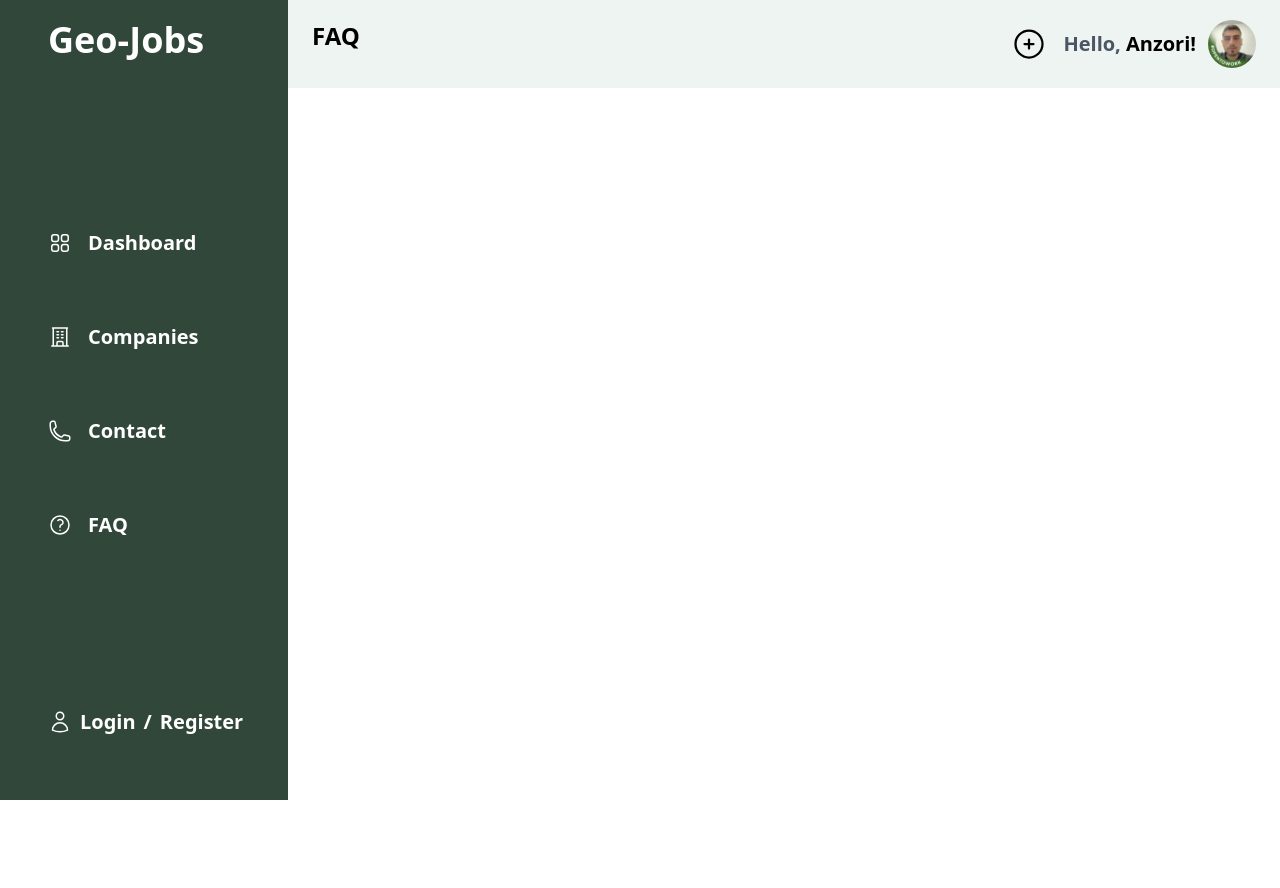
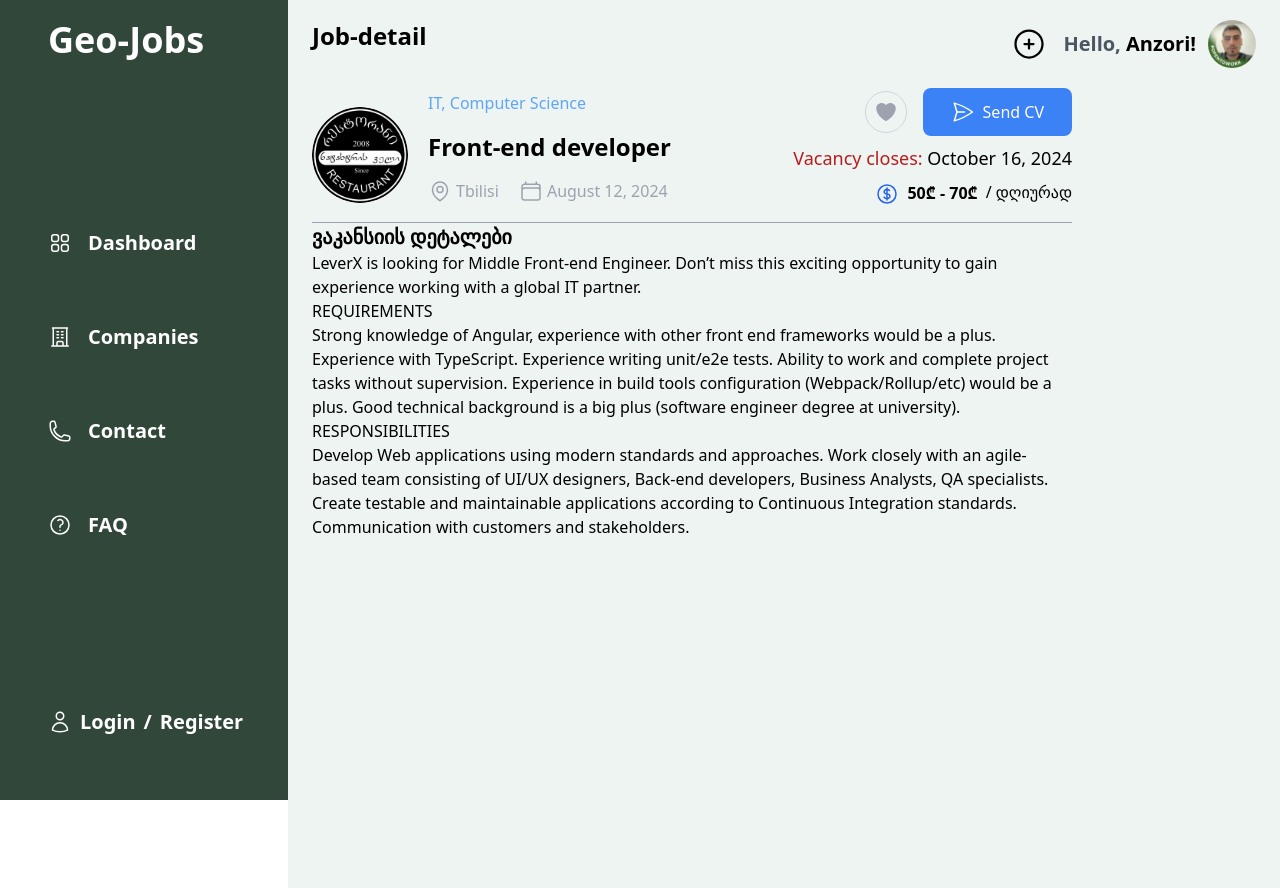
Before and after one commit to Anzori-PR/Geo-Jobs, an Angular app in the folder Project/: page /Job-detail in a window 1280 px wide. Before the commit the page ends 800 px from the top, so only its background shows below. Built offline with nearby package versions, Linux system fonts and the light colour scheme.

Commit message:
some modification

```diff
--- a/Project/src/app/components/dashboard/dashboard.component.html
+++ b/Project/src/app/components/dashboard/dashboard.component.html
@@ -61,7 +61,7 @@
 
                 <div class="flex flex-col gap-3">
                     <h2 class="text-blue-400">IT, Computer Science</h2>
-                    <h1 class="text-black text-2xl font-semibold" routerLink="/Job-detail">Front-end developer</h1>
+                    <h1 class="text-black text-2xl font-semibold cursor-pointer hover:text-blue-400 hover:transition-all" routerLink="/Job-detail">Front-end developer</h1>
                     <p class="flex gap-1 text-gray-400">
                         <svg xmlns="http://www.w3.org/2000/svg" fill="none" viewBox="0 0 24 24" stroke-width="1.5" stroke="currentColor" class="size-6">
                             <path stroke-linecap="round" stroke-linejoin="round" d="M15 10.5a3 3 0 1 1-6 0 3 3 0 0 1 6 0Z" />
--- a/Project/src/app/components/header/header.component.ts
+++ b/Project/src/app/components/header/header.component.ts
@@ -26,10 +26,11 @@ export class HeaderComponent implements OnInit {
           this.destination = 'Companies';
         } else if (this.currentUrl === '/Contact') {
           this.destination = 'Contact';
+        }else if (this.currentUrl === '/Job-detail') {
+          this.destination = 'Job-detail';
         }else {
           this.destination = 'FAQ'
         }
-
       }
     });
   }
--- a/Project/src/app/components/job-detail/job-detail.component.html
+++ b/Project/src/app/components/job-detail/job-detail.component.html
@@ -1 +1,97 @@
-<p>job-detail works!</p>
+<div class="flex flex-col min-h-screen ml-72" style="background-color: #EDF4F2;">
+    <!-- Job header -->
+    <div class="flex px-6 pr-52 justify-between">
+        <div class="flex gap-5 items-center">
+            <div class="logo w-24 h-20">
+                <img class="rounded-full" src="../../../assets/images/New-Project-2024-08-20T104229.775.png" alt="">
+            </div>
+
+            <div class="flex flex-col gap-4">
+                <h2 class="text-blue-400">IT, Computer Science</h2>
+                <h1 class="text-black text-2xl font-semibold">Front-end developer</h1>
+                <div class="flex gap-5">
+                    <p class="flex gap-1 text-gray-400">
+                        <svg xmlns="http://www.w3.org/2000/svg" fill="none" viewBox="0 0 24 24" stroke-width="1.5"
+                            stroke="currentColor" class="size-6">
+                            <path stroke-linecap="round" stroke-linejoin="round"
+                                d="M15 10.5a3 3 0 1 1-6 0 3 3 0 0 1 6 0Z" />
+                            <path stroke-linecap="round" stroke-linejoin="round"
+                                d="M19.5 10.5c0 7.142-7.5 11.25-7.5 11.25S4.5 17.642 4.5 10.5a7.5 7.5 0 1 1 15 0Z" />
+                        </svg>
+                        Tbilisi
+                    </p>
+
+                    <p class="flex gap-1 text-gray-400">
+                        <svg xmlns="http://www.w3.org/2000/svg" fill="none" viewBox="0 0 24 24" stroke-width="1.5"
+                            stroke="currentColor" class="size-6">
+                            <path stroke-linecap="round" stroke-linejoin="round"
+                                d="M6.75 3v2.25M17.25 3v2.25M3 18.75V7.5a2.25 2.25 0 0 1 2.25-2.25h13.5A2.25 2.25 0 0 1 21 7.5v11.25m-18 0A2.25 2.25 0 0 0 5.25 21h13.5A2.25 2.25 0 0 0 21 18.75m-18 0v-7.5A2.25 2.25 0 0 1 5.25 9h13.5A2.25 2.25 0 0 1 21 11.25v7.5" />
+                        </svg>
+                        August 12, 2024
+                    </p>
+                </div>
+            </div>
+        </div>
+        <div class="flex flex-col gap-2 items-end">
+            <div class="flex gap-4 items-center">
+                <!-- Heart save button -->
+                <span class="h-max border border-solid rounded-full p-2 border-gray-300 cursor-pointer">
+                    <svg xmlns="http://www.w3.org/2000/svg" viewBox="0 0 24 24" fill="currentColor"
+                        class="size-6 text-gray-400 hover:text-red-500 hover:duration-300">
+                        <path
+                            d="m11.645 20.91-.007-.003-.022-.012a15.247 15.247 0 0 1-.383-.218 25.18 25.18 0 0 1-4.244-3.17C4.688 15.36 2.25 12.174 2.25 8.25 2.25 5.322 4.714 3 7.688 3A5.5 5.5 0 0 1 12 5.052 5.5 5.5 0 0 1 16.313 3c2.973 0 5.437 2.322 5.437 5.25 0 3.925-2.438 7.111-4.739 9.256a25.175 25.175 0 0 1-4.244 3.17 15.247 15.247 0 0 1-.383.219l-.022.012-.007.004-.003.001a.752.752 0 0 1-.704 0l-.003-.001Z" />
+                    </svg>
+                </span>
+                <!-- Send CV BTN -->
+                <div
+                    class="btn px-7 py-3 bg-blue-500 text-white flex justify-center items-center gap-2 rounded-lg cursor-pointer hover:bg-red-600 hover:duration-300">
+                    <svg xmlns="http://www.w3.org/2000/svg" fill="none" viewBox="0 0 24 24" stroke-width="1.5"
+                        stroke="currentColor" class="size-6">
+                        <path stroke-linecap="round" stroke-linejoin="round"
+                            d="M6 12 3.269 3.125A59.769 59.769 0 0 1 21.485 12 59.768 59.768 0 0 1 3.27 20.875L5.999 12Zm0 0h7.5" />
+                    </svg>
+                    Send CV
+                </div>
+            </div>
+            <div class="f">
+                <p class="text-lg"> <span class="text-red-700">Vacancy closes:</span> October 16, 2024</p>
+            </div>
+            <div>
+                <p class="flex gap-2">
+                    <svg xmlns="http://www.w3.org/2000/svg" fill="none" viewBox="0 0 24 24" stroke-width="1.5"
+                        stroke="currentColor" class="size-6 text-blue-600 mt-0.5">
+                        <path stroke-linecap="round" stroke-linejoin="round"
+                            d="M12 6v12m-3-2.818.879.659c1.171.879 3.07.879 4.242 0 1.172-.879 1.172-2.303 0-3.182C13.536 12.219 12.768 12 12 12c-.725 0-1.45-.22-2.003-.659-1.106-.879-1.106-2.303 0-3.182s2.9-.879 4.006 0l.415.33M21 12a9 9 0 1 1-18 0 9 9 0 0 1 18 0Z" />
+                    </svg>
+                    <span class="font-bold flex items-center">50₾ - 70₾</span> / დღიურად
+                </p>
+            </div>
+        </div>
+    </div>
+    <div class="flex mx-6 mr-52 h-px bg-gray-400 mt-4"></div>
+    <!-- Job-description -->
+    <div class="px-6 pr-52">
+
+        <span class="font-bold text-xl">ვაკანსიის დეტალები</span>
+        <br>
+        LeverX is looking for Middle Front-end Engineer. Don’t miss this exciting opportunity to gain experience working
+        with a global IT partner.
+        <br>
+        REQUIREMENTS
+        <br>
+        Strong knowledge of Angular, experience with other front end frameworks would be a plus.
+        Experience with TypeScript.
+        Experience writing unit/e2e tests.
+        Ability to work and complete project tasks without supervision.
+        Experience in build tools configuration (Webpack/Rollup/etc) would be a plus.
+        Good technical background is a big plus (software engineer degree at university).
+        <br>
+        RESPONSIBILITIES
+        <br>
+        Develop Web applications using modern standards and approaches.
+        Work closely with an agile-based team consisting of UI/UX designers, Back-end developers, Business Analysts, QA
+        specialists.
+        Create testable and maintainable applications according to Continuous Integration standards.
+        Communication with customers and stakeholders.
+    </div>
+</div>
--- a/Project/src/app/components/register/register.component.html
+++ b/Project/src/app/components/register/register.component.html
@@ -7,6 +7,14 @@
     <div class="flex items-center justify-center h-max">
         <div class="bg-white rounded-lg max-w-sm w-full">
             <h2 class="text-center mb-4 text-4xl font-extrabold text-gray-900">Sign Up</h2>
+            <div class="mb-4">
+                <label class="block text-gray-700 text-sm font-semibold mb-2">Upload Profile Image</label>
+                <div class="relative">
+                  <label for="profileImageUpload" class="form-input text-sm content-center w-24 h-24 rounded-full flex justify-center m-auto border text-gray-700 focus:ring-blue-500 bgima bg-cover" style="background-image: url(../../../assets/images/default.webp); cursor: pointer;">
+                  </label>
+                  <input type="file" id="profileImageUpload" accept="image/*" class="hidden" />
+                </div>
+            </div>
             <form>
                 <div class="mb-4">
                     <label for="fullName" class="block text-gray-700 text-sm font-semibold mb-2">Full Name *</label>
--- a/Project/src/app/components/register/register.component.ts
+++ b/Project/src/app/components/register/register.component.ts
@@ -14,4 +14,5 @@ export class RegisterComponent {
   close() {
     this.closePopup.emit();
   }
+
 }
```
Also changed, not shown: Project/src/assets/images/default.webp (added).
